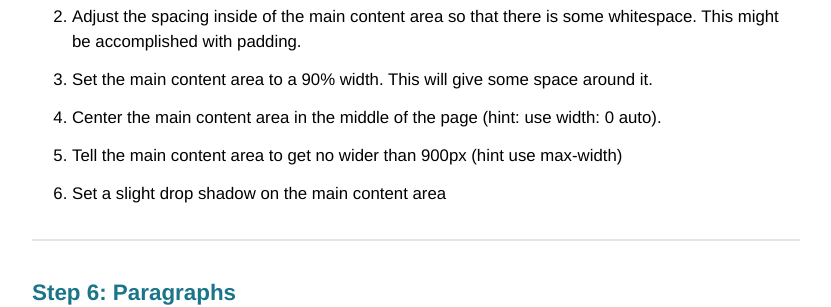
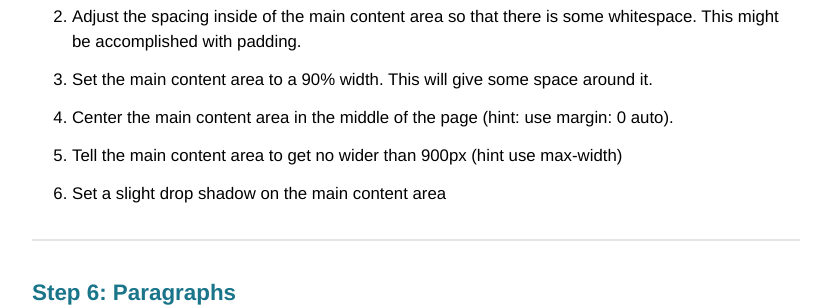
Before and after one commit to KentStateWeb/rwd, a Jekyll site: the page built from _assignments/css2.md, in a window 1280 px wide and 900 px high, scrolled down 2979 px. Shown: the part 152-459 px from the top of the window, without its empty margins (224-1055 px from the left). Built offline with Jekyll 4.4.1, drawn with Linux system fonts in a browser that asks for light colours; some web fonts are replaced.

Commit message:
Updated margin 0 auto

```diff
--- a/_assignments/css2.md
+++ b/_assignments/css2.md
@@ -82,7 +82,7 @@ First, we need to add some HTML5 elements to surround our main sections of conte
 1. Make the main content area only have a 95% transparent white background color.
 2.  Adjust the spacing inside of the main content area so that there is some whitespace.  This might be accomplished with padding.
 3.  Set the main content area to a 90% width.  This will give some space around it.
-4.  Center the main content area in the middle of the page (hint: use width: 0 auto).
+4.  Center the main content area in the middle of the page (hint: use margin: 0 auto).
 5.  Tell the main content area to get no wider than 900px (hint use max-width)
 6.  Set a slight drop shadow on the main content area
 
```
Also changed, not shown: class/slides/6/3up.png (added), 6 other files.
